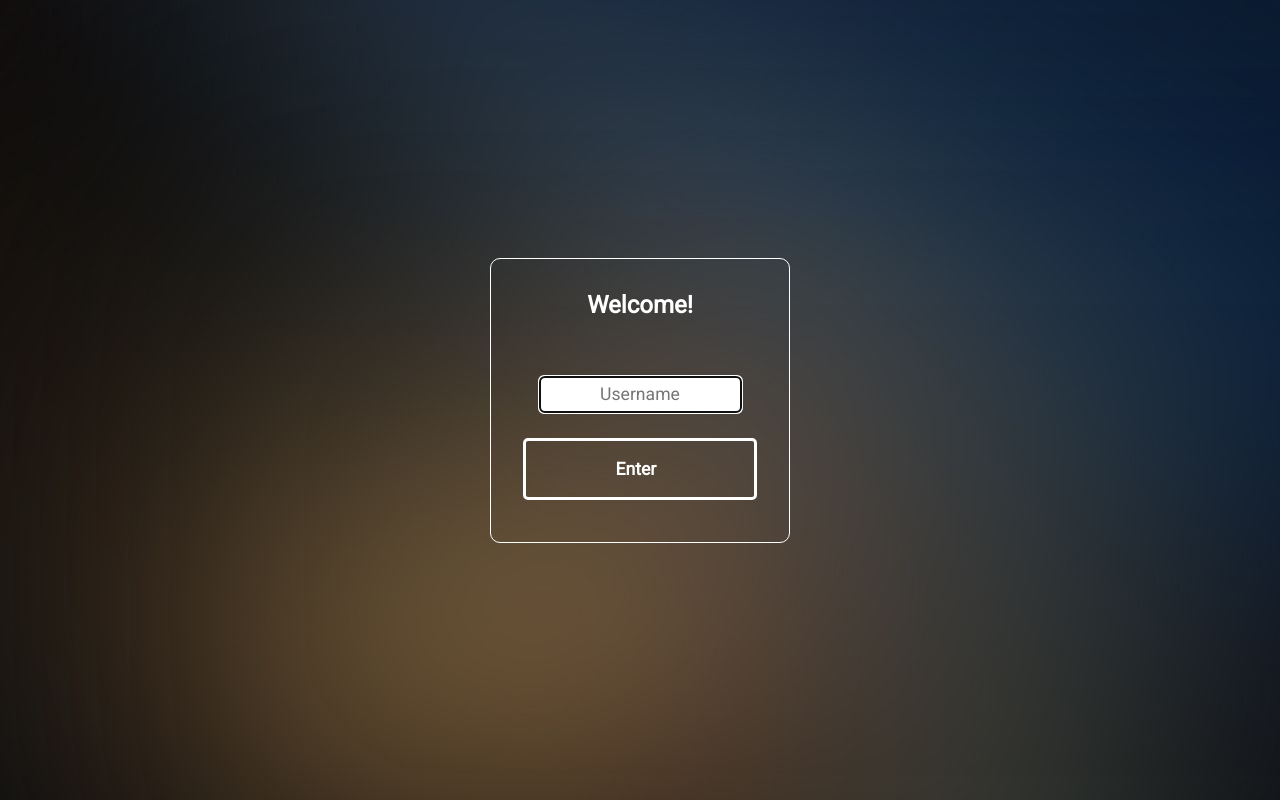
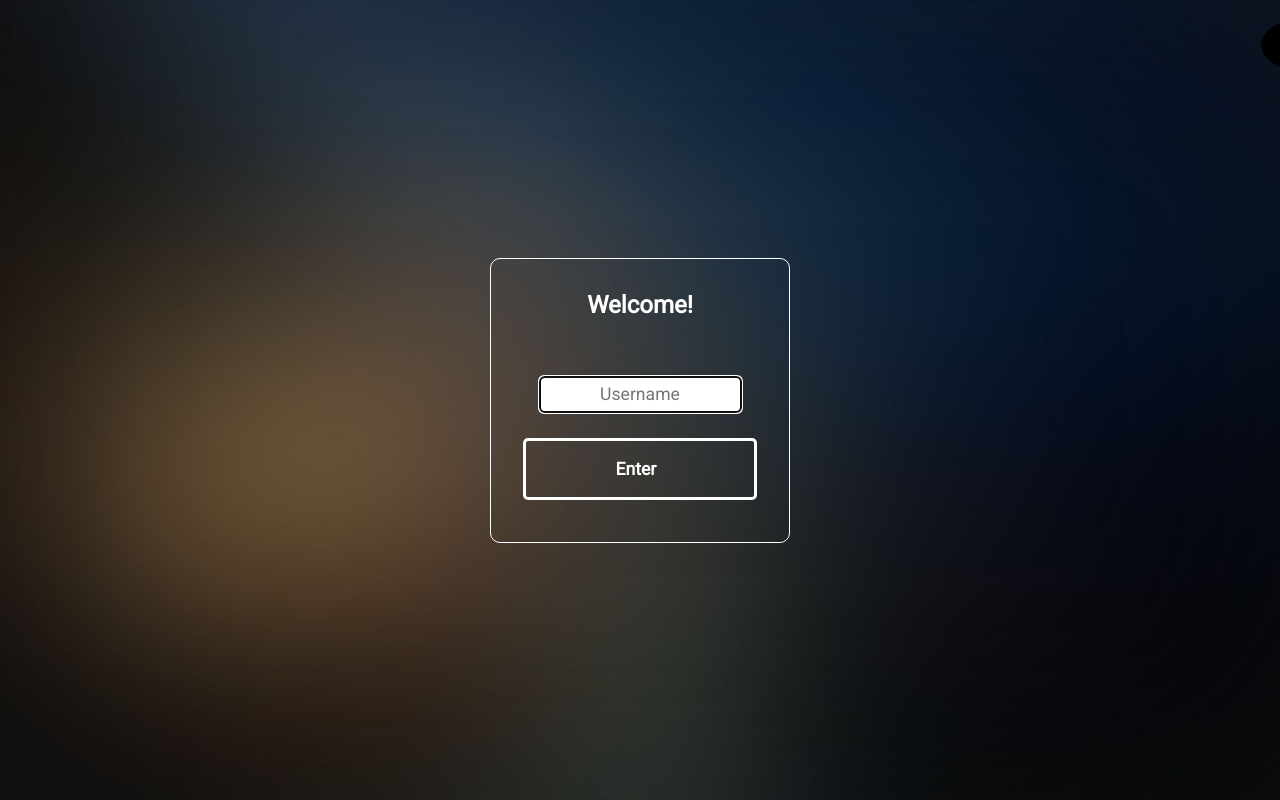
Before and after one commit to johan3040/chatApplication, a website with bundled scripts: page public/index.html in a window 1280 px wide. Built offline with nearby package versions, Linux system fonts and the light colour scheme; files whose address does not match are found by name.

Commit message:
commit yo

```diff
--- a/public/style/style.css
+++ b/public/style/style.css
@@ -11,7 +11,12 @@
 }
 
 body{
-        background: url("./bg.png");
+        background-image: url("./bg.png");
+        background-position: center;
+        background-repeat: no-repeat;
+        background-size: cover;
+        width: 100vw;
+        height: 100vh;
 }
 
 #mainContent{
```
